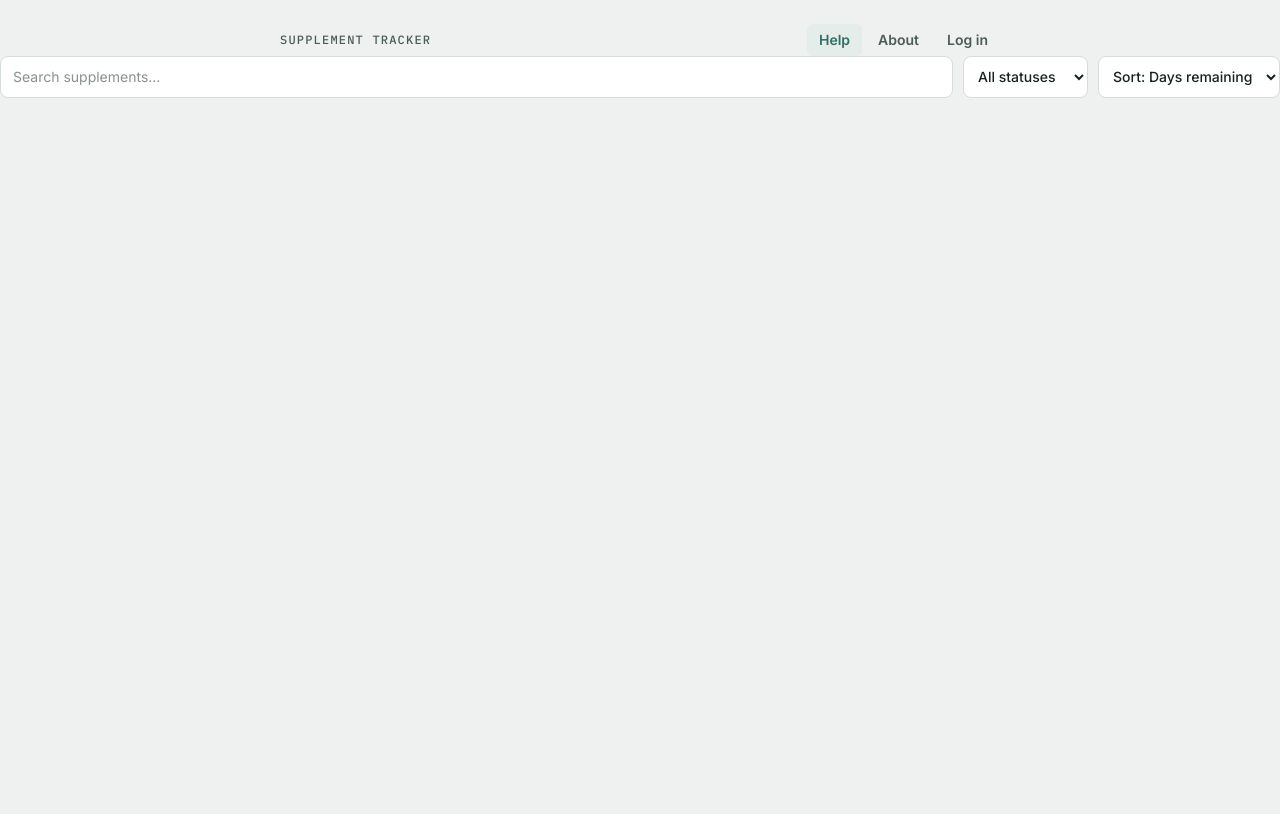
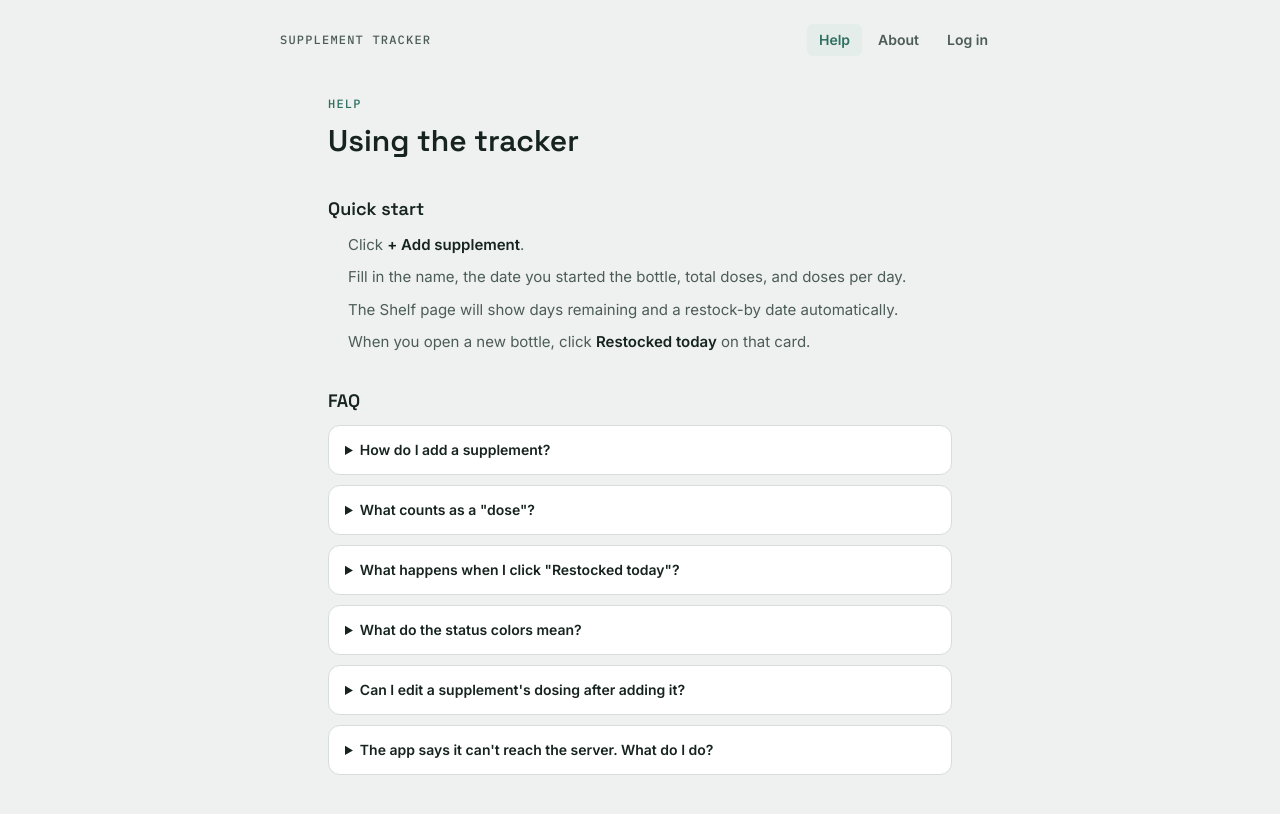
Before and after one commit to hanistheman/supplement-restock-helper, a React (Vite) app in the folder frontend/: page /help in a window 1280 px wide. Shown: the top 814 px of the page. Built offline with nearby package versions, Linux system fonts and the light colour scheme.

Commit message:
Update pages to make slight revisions that were previously not discovered

```diff
--- a/frontend/src/pages/HelpPage.jsx
+++ b/frontend/src/pages/HelpPage.jsx
@@ -1,42 +1,53 @@
-const SORT_OPTIONS = [
-  { value: "days_remaining", label: "Days remaining" },
-  { value: "name", label: "Name (A–Z)" },
-  { value: "restock_date", label: "Restock date" },
+const FAQS = [
+  {
+    q: "How do I add a supplement?",
+    a: "Click \"+ Add supplement\" on the Shelf page. Enter the date you started the current bottle, the total number of doses it contains, and how many doses you take per day.",
+  },
+  {
+    q: "What counts as a \"dose\"?",
+    a: "Whatever unit you take at once — one capsule, one scoop, two tablets, etc. If you take 2 tablets per serving and take one serving a day, set doses per day to 2 (or treat each tablet as a dose — just be consistent with total doses in the bottle).",
+  },
+  {
+    q: "What happens when I click \"Restocked today\"?",
+    a: "It resets the start date to today, so the countdown starts fresh from the bottle's original total doses. If your new bottle has a different size, edit the supplement afterward to update the total doses.",
+  },
+  {
+    q: "What do the status colors mean?",
+    a: "Green (on hand) means more than a week of supply left. Amber (running low) means 4–7 days. Red (critical) means 3 days or fewer. Dark red (overdue) means you're past the projected restock date.",
+  },
+  {
+    q: "Can I edit a supplement's dosing after adding it?",
+    a: "Yes — click Edit on any card to change the name, start date, total doses, doses per day, or notes.",
+  },
+  {
+    q: "The app says it can't reach the server. What do I do?",
+    a: "Make sure the backend is running (uvicorn main:app --reload from the backend/ folder) before loading the frontend.",
+  },
 ];
 
-const STATUS_OPTIONS = [
-  { value: "all", label: "All statuses" },
-  { value: "overdue", label: "Overdue" },
-  { value: "critical", label: "Critical" },
-  { value: "low", label: "Running low" },
-  { value: "ok", label: "On hand" },
-];
+export default function HelpPage() {
+  return (
+    <div className="max-w-2xl mx-auto px-6 pt-10 pb-24">
+      <p className="font-mono text-xs tracking-widest uppercase text-accent mb-1.5">Help</p>
+      <h1 className="font-display text-[30px] font-semibold mb-5 mt-0">Using the tracker</h1>
 
-const selectClass =
-  "font-body text-sm font-medium border border-line rounded-lg px-2.5 py-2.5 bg-paper text-ink focus:outline-none focus:border-accent";
+      <h2 className="font-display text-lg font-semibold mt-8 mb-2.5">Quick start</h2>
+      <ol className="pl-5 m-0 [&>li+li]:mt-2 [&>li]:text-[15px] [&>li]:leading-relaxed [&>li]:text-ink-soft [&_strong]:text-ink">
+        <li>Click <strong>+ Add supplement</strong>.</li>
+        <li>Fill in the name, the date you started the bottle, total doses, and doses per day.</li>
+        <li>The Shelf page will show days remaining and a restock-by date automatically.</li>
+        <li>When you open a new bottle, click <strong>Restocked today</strong> on that card.</li>
+      </ol>
 
-export default function ShelfControls({ search, onSearchChange, sortBy, onSortChange, statusFilter, onStatusChange }) {
-  return (
-    <div className="flex gap-2.5 mb-5 flex-wrap">
-      <input
-        type="text"
-        className="flex-1 min-w-45 font-body text-sm border border-line rounded-lg px-3 py-2.5 bg-paper text-ink focus:outline-none focus:border-accent"
-        placeholder="Search supplements…"
-        value={search}
-        onChange={(e) => onSearchChange(e.target.value)}
-      />
-
-      <select className={selectClass} value={statusFilter} onChange={(e) => onStatusChange(e.target.value)}>
-        {STATUS_OPTIONS.map((opt) => (
-          <option key={opt.value} value={opt.value}>{opt.label}</option>
+      <h2 className="font-display text-lg font-semibold mt-8 mb-2.5">FAQ</h2>
+      <div className="flex flex-col gap-2.5">
+        {FAQS.map(({ q, a }) => (
+          <details key={q} className="bg-paper border border-line rounded-xl px-4 py-3.5 group">
+            <summary className="font-body font-semibold text-sm text-ink cursor-pointer">{q}</summary>
+            <p className="mt-2.5 mb-0 text-sm text-ink-soft leading-relaxed">{a}</p>
+          </details>
         ))}
-      </select>
-
-      <select className={selectClass} value={sortBy} onChange={(e) => onSortChange(e.target.value)}>
-        {SORT_OPTIONS.map((opt) => (
-          <option key={opt.value} value={opt.value}>Sort: {opt.label}</option>
-        ))}
-      </select>
+      </div>
     </div>
   );
 }
--- a/frontend/src/pages/RegisterPage.jsx
+++ b/frontend/src/pages/RegisterPage.jsx
@@ -2,8 +2,8 @@ import { useState } from "react";
 import { Link, useNavigate } from "react-router-dom";
 import { useAuth } from "../AuthContext";
 
-export default function RegisterPage() {
-  const { register } = useAuth();
+export default function LoginPage() {
+  const { login } = useAuth();
   const navigate = useNavigate();
   const [email, setEmail] = useState("");
   const [password, setPassword] = useState("");
@@ -15,7 +15,7 @@ export default function RegisterPage() {
     setError(null);
     setSubmitting(true);
     try {
-      await register(email, password);
+      await login(email, password);
       navigate("/");
     } catch (err) {
       setError(err.message);
@@ -26,8 +26,8 @@ export default function RegisterPage() {
 
   return (
     <div className="max-w-sm mx-auto px-6 pt-20">
-      <p className="font-mono text-xs tracking-widest uppercase text-accent mb-1.5">Get started</p>
-      <h1 className="font-display text-2xl font-semibold mb-6 mt-0">Create an account</h1>
+      <p className="font-mono text-xs tracking-widest uppercase text-accent mb-1.5">Welcome back</p>
+      <h1 className="font-display text-2xl font-semibold mb-6 mt-0">Log in</h1>
 
       <form onSubmit={handleSubmit} className="flex flex-col gap-3.5">
         <label className="flex flex-col gap-1.5 text-[13px] font-semibold text-ink-soft">
@@ -47,12 +47,10 @@ export default function RegisterPage() {
           <input
             type="password"
             required
-            minLength={8}
             value={password}
             onChange={(e) => setPassword(e.target.value)}
             className="font-body text-sm font-normal text-ink border border-line rounded-lg px-2.5 py-2 bg-paper focus:outline-none focus:border-accent"
           />
-          <span className="text-xs font-normal text-ink-soft">At least 8 characters.</span>
         </label>
 
         {error && <p className="text-critical text-[13px] m-0">{error}</p>}
@@ -62,14 +60,14 @@ export default function RegisterPage() {
           disabled={submitting}
           className="bg-accent text-white font-semibold text-sm rounded-lg px-4.5 py-2.5 hover:shadow-lg hover:shadow-accent/25 active:translate-y-px transition disabled:opacity-60 mt-1"
         >
-          {submitting ? "Creating account…" : "Sign up"}
+          {submitting ? "Logging in…" : "Log in"}
         </button>
       </form>
 
       <p className="text-sm text-ink-soft mt-5">
-        Already have an account?{" "}
-        <Link to="/login" className="text-accent font-semibold hover:underline">
-          Log in
+        Don't have an account?{" "}
+        <Link to="/register" className="text-accent font-semibold hover:underline">
+          Sign up
         </Link>
       </p>
     </div>
```
